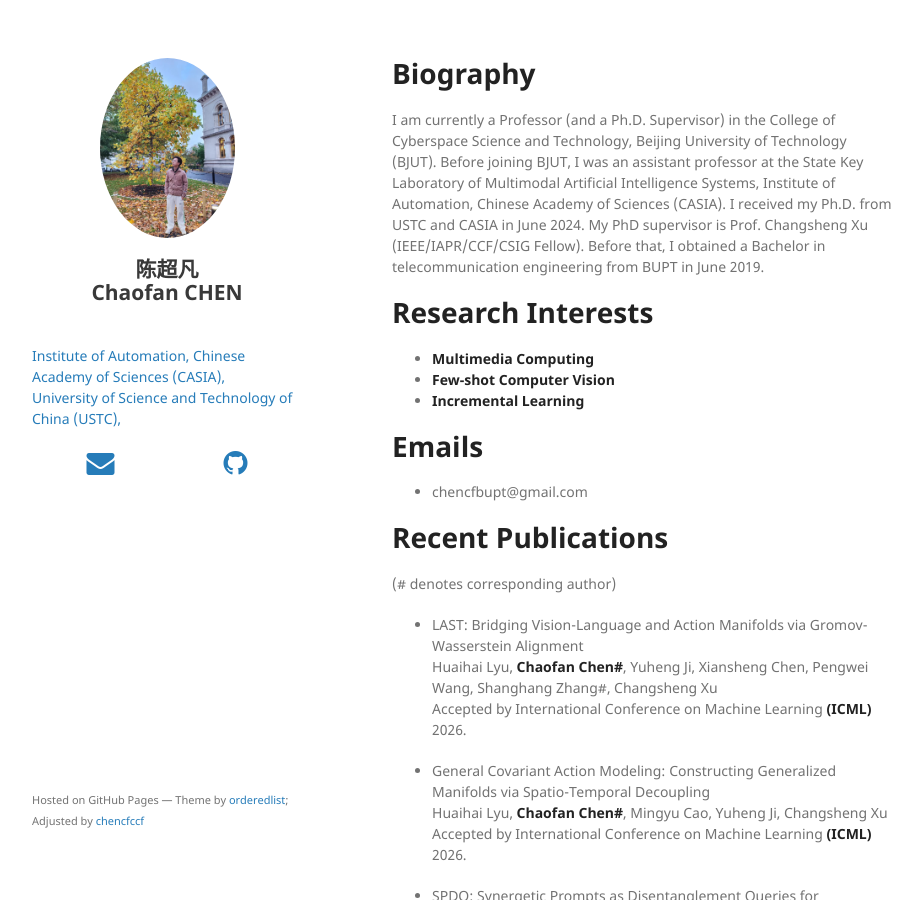
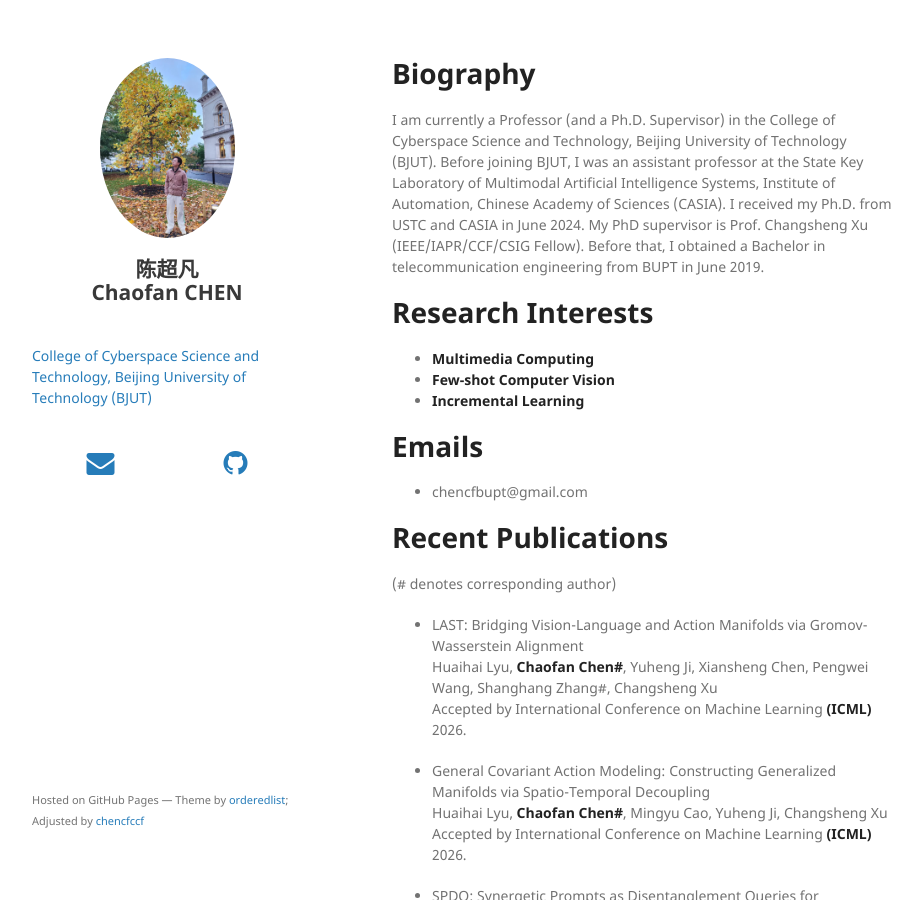
Before and after one commit to chencfccf/chencfccf.github.io, a Jekyll site: the page built from index.md, in a window 1280 px wide and 900 px high. Shown: the whole window, without its empty margins (178-1100 px from the left). Built offline with Jekyll 4.4.1, drawn with Linux system fonts in a browser that asks for light colours; nearby versions of some CDN libraries; our own code applies the rules of GitHub Pages for plain Markdown files.

Commit message:
Update _config.yml

```diff
--- a/_config.yml
+++ b/_config.yml
@@ -3,11 +3,8 @@ description: Chaofan CHEN
 name_pinyin: Chaofan CHEN
 name_chinese: 陈超凡
 theme: jekyll-theme-dinky
-email: chencf@mail.ustc.edu.cn
-email_full: mailto:chencf@mail.ustc.edu.cn
+email: chencfbupt@gmail.com
 
 
-aff1: Institute of Automation, Chinese Academy of Sciences (CASIA),
-aff1url: http://www.ia.cas.cn/
-aff2: University of Science and Technology of China (USTC),
-aff2url: https://www.ustc.edu.cn/
+aff1: College of Cyberspace Science and Technology, Beijing University of Technology (BJUT)
+aff1url: https://cst.bjut.edu.cn/index.htm
```
